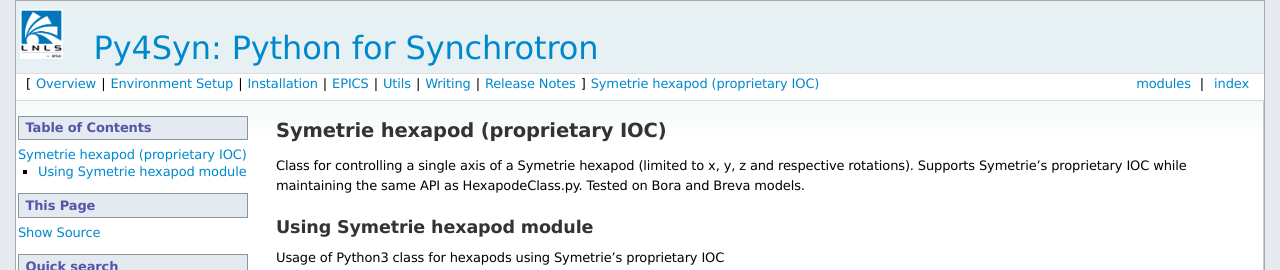
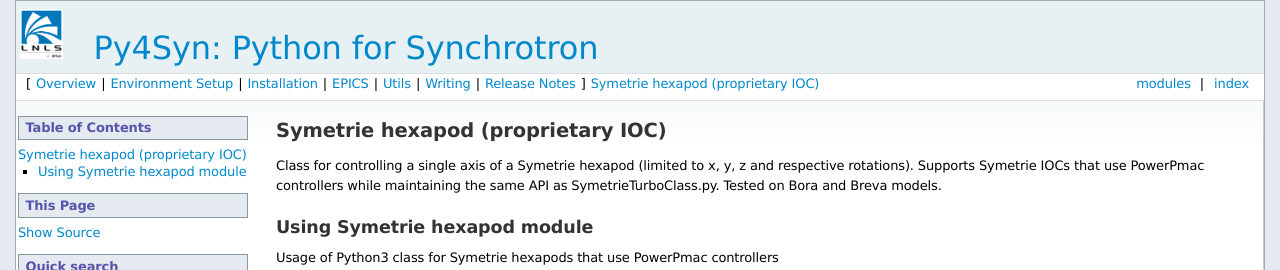
Before and after one commit to lnls-sol/py4syn, a Sphinx documentation site: the page built from docs/source/epics/epics_symetrie_power.rst, in a window 1280 px wide, cut to the strip 0-270 px from the top of the page. Built offline with Sphinx 7.4.7, drawn with Linux system fonts in a browser that asks for light colours.

Commit message:
Improve documentation on symetrie hexapods

```diff
--- a/docs/source/epics/epics_symetrie_hexapod.rst
+++ b/docs/source/epics/epics_symetrie_power.rst
@@ -4,16 +4,16 @@
 ==================================
 
 .. module:: py4syn.epics.SymetrieHexapodClass
-   :synopsis: Python3 class for hexapods using Symetrie's proprietary IOC
+   :synopsis:  Python3 class for Symetrie hexapods that use PowerPmac controllers
 
 Class for controlling a single axis of a Symetrie hexapod (limited to x, y, z and respective rotations).
-Supports Symetrie's proprietary IOC while maintaining the same API as HexapodeClass.py.
+Supports Symetrie IOCs that use PowerPmac controllers while maintaining the same API as SymetrieTurboClass.py.
 Tested on Bora and Breva models.
 
 Using Symetrie hexapod module
 =============================
 
-Usage of Python3 class for hexapods using Symetrie's proprietary IOC
+Usage of  Python3 class for Symetrie hexapods that use PowerPmac controllers
 
 .. autoclass:: Hexapode
    :members:
```
Also changed, not shown: 2 other files.
